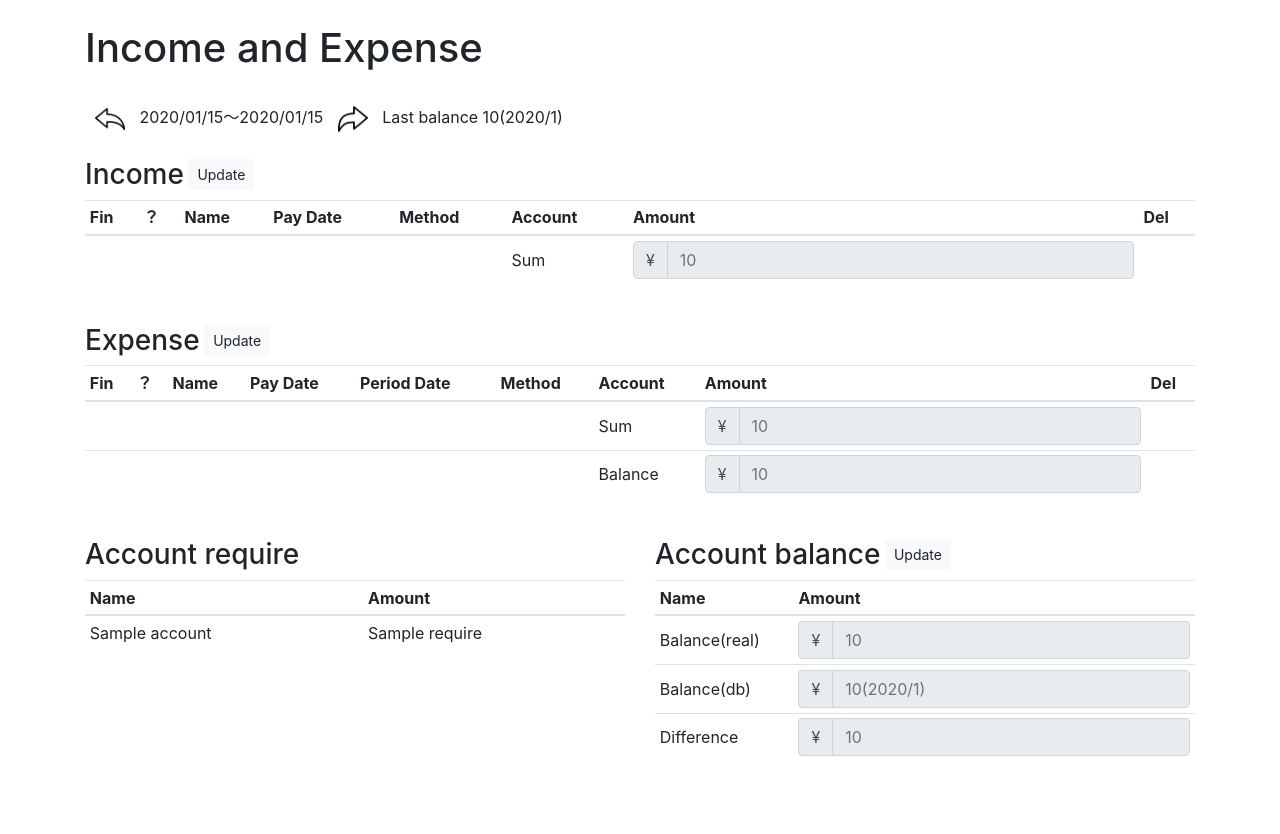
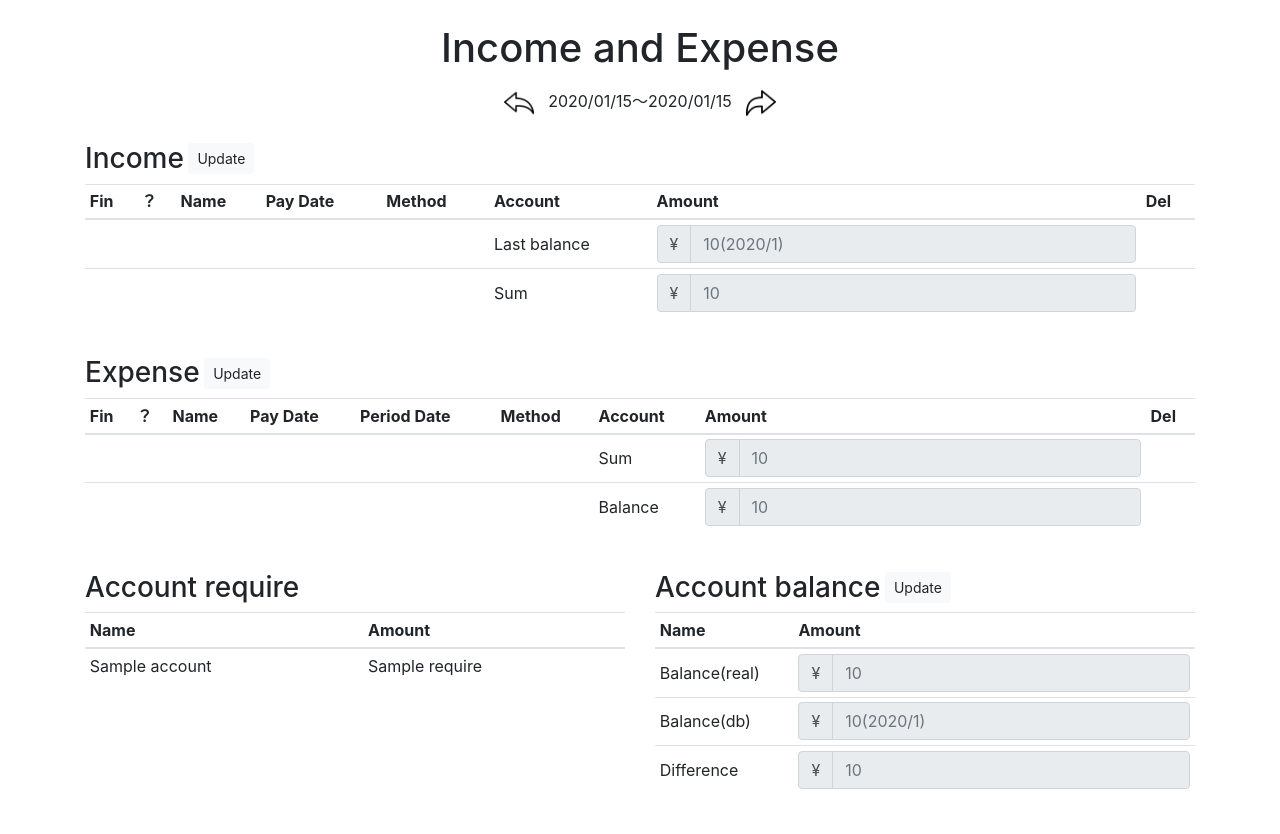
Before and after one commit to anndddooh/income_and_expense, a Django app: template income_and_expense/templates/income_and_expense/index.html in a window 1280 px wide. Before the commit the page ends 756 px from the top, so only its background shows below. Run offline with Django 3.2, Linux system fonts and the light colour scheme; tables that the repository leaves empty hold one stand-in row (values such as "Sample post"); the template is opened without the code that fills it: values that come from a table or form of the project are taken from there, most other values are stand-ins (such as "Sample title", 1, 10 or a date in 2020); some libraries are stand-ins or nearby versions.

Commit message:
スマホレイアウトに対応
フロントを少し変更

```diff
--- a/income_and_expense/templates/income_and_expense/index.html
+++ b/income_and_expense/templates/income_and_expense/index.html
@@ -2,6 +2,7 @@
 <head>
 	<meta charset="utf-8"/>
 	<meta name="viewport" content="initial-scale=1.0; maximum-scale=1.0; width=device-width;">
+
 {% load static %}
 	<link rel="stylesheet" type="text/css" href="{% static 'income_and_expense/style.css' %}">
 
@@ -15,13 +16,13 @@
 </head>
 <body>
 	<div class="container">
-        <div class="row pt-4 pb-4">
+		<div class="row pt-4 pb-2">
 			<div class="col-12">
-                <h1>Income and Expense</h1>
+				<h1 class="text-center">Income and Expense</h1>
 			</div>
 		</div>
 		<div class="row pb-4">
-            <div class="col-12">
+			<div class="col-12 d-inline-block text-center">
 				<a class="arrow" href="{% url 'income_and_expense:table' last_year last_mon %}">
 					<img src="{% static 'income_and_expense/images/previous.png' %}" alt="先月" width="30" height="30">
 				</a>
@@ -31,32 +32,29 @@
 				<a class="arrow" href="{% url 'income_and_expense:table' next_year next_mon %}">
 					<img src="{% static 'income_and_expense/images/next.png' %}" alt="来月" width="30" height="30">
 				</a>
-                    <span>
-                        Last balance {{ last_mon_balance }}
-                    </span>
 			</div>
 		</div>
 		<form action="{% url 'income_and_expense:modify_inc' this_year this_mon %}" method="post">
 			<div class="row align-items-center pb-2">
 				<div class="col-12">
 					<h3 class="d-inline-block align-middle m-auto">Income</h3>
-                    <input type="submit" class="btn btn-light btn-sm" value="Update">
+					<input type="submit" class="btn btn-light btn-sm d-none d-sm-inline" value="Update">
 				</div>
 			</div>
 			<div class="row pb-4">
-                <div class="col-12 table-responsive">
-                    <div class="table-responsive my-table">
+				<div class="col-12">
+					<div class="table-responsive">
 						<table class="table table-sm">
 							<thead>
 								<tr>
-                                    <th class="table_check">Fin</th>
-                                    <th class="table_check">？</th>
-                                    <th class="table_name">Name</th>
-                                    <th class="table_date_income">Pay Date</th>
-                                    <th class="table_method_income">Method</th>
-                                    <th class="table_account">Account</th>
-                                    <th class="table_amount">Amount</th>
-                                    <th class="table_check">Del</th>
+									<th>Fin</th>
+									<th class="d-none d-sm-table-cell">？</th>
+									<th>Name</th>
+									<th class="d-none d-sm-table-cell">Pay Date</th>
+									<th class="d-none d-sm-table-cell">Method</th>
+									<th class="d-none d-sm-table-cell">Account</th>
+									<th>Amount</th>
+									<th class="d-none d-sm-table-cell">Del</th>
 								</tr>
 							</thead>
 							<tbody>
@@ -64,13 +62,13 @@
 									{{ inc_form.media }}
 								<tr>
 									<td class="align-middle">{{ inc_form.done }}</td>
-                                    <td class="align-middle">{{ inc_form.undecided }}</td>
+									<td class="align-middle d-none d-sm-table-cell">{{ inc_form.undecided }}</td>
 									<td class="align-middle">
 										{{ inc_form.name|add_class:"form-control" }}
 									</td>
-                                    <td class="align-middle">{{ inc_form.pay_date }}</td>
-                                    <td class="align-middle">{{ inc_form.method|add_class:"form-control" }}</td>
-                                    <td class="align-middle">
+									<td class="align-middle d-none d-sm-table-cell">{{ inc_form.pay_date }}</td>
+									<td class="align-middle d-none d-sm-table-cell">{{ inc_form.method|add_class:"form-control" }}</td>
+									<td class="align-middle d-none d-sm-table-cell">
 										{% for inc in incs %}
 											{% ifequal inc.id inc_form.id.value %}
 												{{ inc.method.account }}
@@ -85,17 +83,34 @@
 											{{ inc_form.amount|add_class:"form-control" }}
 										</div>
 									</td>
-                                    <td class="align-middle">{{ inc_form.DELETE }}</td>
+									<td class="align-middle d-none d-sm-table-cell"><p class="">{{ inc_form.DELETE }}</p></td>
 								</tr>
 									{% for hidden_field in inc_form.hidden_fields %}
 										{{ hidden_field }}
 									{% endfor %}
 								{% endfor %}
 								<tr>
+									<td class="d-none d-sm-table-cell"></td>
+									<td class="d-none d-sm-table-cell"></td>
+									<td class="d-none d-sm-table-cell"></td>
+									<td class="d-none d-sm-table-cell"></td>
 									<td></td>
-                                    <td></td>
-                                    <td></td>
-                                    <td></td>
+									<td class="align-middle">Last balance</td>
+									<td class="align-middle">
+										<div class="input-group">
+											<div class="input-group-prepend">
+												<div class="input-group-text">¥</div>
+											</div>
+											<input class="form-control" type="text" placeholder="{{ last_mon_balance }}" readonly>
+										</div>
+									</td>
+									<td class="d-none d-sm-table-cell"></td>
+								</tr>
+								<tr>
+									<td class="d-none d-sm-table-cell"></td>
+									<td class="d-none d-sm-table-cell"></td>
+									<td class="d-none d-sm-table-cell"></td>
+									<td class="d-none d-sm-table-cell"></td>
 									<td></td>
 									<td class="align-middle">Sum</td>
 									<td class="align-middle">
@@ -106,7 +121,7 @@
 											<input class="form-control" type="text" placeholder="{{ inc_sum }}" readonly>
 										</div>
 									</td>
-                                    <td></td>
+									<td class="d-none d-sm-table-cell"></td>
 								</tr>
 							</tbody>
 						</table>
@@ -120,24 +135,24 @@
 			<div class="row pb-2">
 				<div class="col-12">
 					<h3 class="d-inline-block align-middle m-auto">Expense</h3>
-                    <input type="submit" class="btn btn-light btn-sm" value="Update">
+					<input type="submit" class="btn btn-light btn-sm d-none d-sm-inline" value="Update">
 				</div>
 			</div>
 			<div class="row pb-4">
-                <div class="col-12 table-responsive">
-                    <div class="table-responsive my-table">
+				<div class="col-12">
+					<div class="table-responsive">
 						<table class="table table-sm">
 							<thead>
 								<tr>
-                                    <th class="table_check">Fin</th>
-                                    <th class="table_check">？</th>
-                                    <th class="table_name">Name</th>
-                                    <th class="table_date_expense">Pay Date</th>
-                                    <th class="table_date_expense">Period Date</th>
-                                    <th class="table_method_expense">Method</th>
-                                    <th class="table_account">Account</th>
-                                    <th class="table_amount">Amount</th>
-                                    <th class="table_check">Del</th>
+									<th>Fin</th>
+									<th class="d-none d-sm-table-cell">？</th>
+									<th>Name</th>
+									<th class="d-none d-sm-table-cell">Pay Date</th>
+									<th class="d-none d-sm-table-cell">Period Date</th>
+									<th class="d-none d-sm-table-cell">Method</th>
+									<th class="d-none d-sm-table-cell">Account</th>
+									<th>Amount</th>
+									<th class="d-none d-sm-table-cell">Del</th>
 								</tr>
 							</thead>
 							<tbody>
@@ -145,12 +160,12 @@
 									{{ exp_form.media }}
 								<tr>
 									<td class="align-middle">{{ exp_form.done }}</td>
-                                    <td class="align-middle">{{ exp_form.undecided }}</td>
+									<td class="align-middle d-none d-sm-table-cell">{{ exp_form.undecided }}</td>
 									<td class="align-middle">{{ exp_form.name|add_class:"form-control" }}</td>
-                                    <td class="align-middle">{{ exp_form.pay_date }}</td>
-                                    <td class="align-middle">{{ exp_form.period_date }}</td>
-                                    <td class="align-middle">{{ exp_form.method|add_class:"form-control" }}</td>
-                                    <td class="align-middle">
+									<td class="align-middle d-none d-sm-table-cell">{{ exp_form.pay_date }}</td>
+									<td class="align-middle d-none d-sm-table-cell">{{ exp_form.period_date }}</td>
+									<td class="align-middle d-none d-sm-table-cell">{{ exp_form.method|add_class:"form-control" }}</td>
+									<td class="align-middle d-none d-sm-table-cell">
 										{% for exp in exps %}
 											{% ifequal exp.id exp_form.id.value %}
 												{{ exp.method.account }}
@@ -165,18 +180,18 @@
 											{{ exp_form.amount|add_class:"form-control" }}
 										</div>
 									</td>
-                                    <td class="align-middle">{{ exp_form.DELETE }}</td>
+									<td class="align-middle d-none d-sm-table-cell">{{ exp_form.DELETE }}</td>
 								</tr>
 									{% for hidden_field in exp_form.hidden_fields %}
 										{{ hidden_field }}
 									{% endfor %}
 								{% endfor %}
 								<tr>
-                                    <td></td>
-                                    <td></td>
-                                    <td></td>
-                                    <td></td>
-                                    <td></td>
+									<td class="d-none d-sm-table-cell"></td>
+									<td class="d-none d-sm-table-cell"></td>
+									<td class="d-none d-sm-table-cell"></td>
+									<td class="d-none d-sm-table-cell"></td>
+									<td class="d-none d-sm-table-cell"></td>
 									<td></td>
 									<td class="align-middle">Sum</td>
 									<td class="align-middle">
@@ -190,11 +205,11 @@
 									<td></td>
 								</tr>
 								<tr>
-                                    <td></td>
-                                    <td></td>
-                                    <td></td>
-                                    <td></td>
-                                    <td></td>
+									<td class="d-none d-sm-table-cell"></td>
+									<td class="d-none d-sm-table-cell"></td>
+									<td class="d-none d-sm-table-cell"></td>
+									<td class="d-none d-sm-table-cell"></td>
+									<td class="d-none d-sm-table-cell"></td>
 									<td></td>
 									<td class="align-middle">Balance</td>
 									<td class="align-middle">
@@ -215,18 +230,16 @@
 				</div>
 			</div>
 	</form>
-        <form action="{% url 'income_and_expense:modify_balance' this_year this_mon %}" method="post">
+	<div class="row pb-4">
+		<div class="col-md-6 col-12">
 			<div class="row pb-2">
-                <div class="col-6">
+				<div class="col-12">
 					<h3 class="d-inline-block align-middle m-auto">Account require</h3>
 				</div>
-                <div class="col-6">
-                    <h3 class="d-inline-block align-middle m-auto">Account balance</h3>
-                    <input type="submit" class="btn btn-light btn-sm" value="Update">
 			</div>
-            </div>
-            <div class="row pb-4">
-                <div class="col-6 table-responsive">
+			<div class="row">
+				<div class="col-12">
+					<div class="table-responsive">
 						<table class="table table-sm">
 							<thead>
 								<tr>
@@ -244,7 +257,20 @@
 							</tbody>
 						</table>
 					</div>
-                <div class="col-6 table-responsive">
+				</div>
+			</div>
+		</div>
+		<div class="col-md-6 col-12">
+			<form action="{% url 'income_and_expense:modify_balance' this_year this_mon %}" method="post">
+				<div class="row pb-2">
+					<div class="col-12">
+						<h3 class="d-inline-block align-middle m-auto">Account balance</h3>
+						<input type="submit" class="btn btn-light btn-sm d-none d-sm-inline" value="Update">
+					</div>
+				</div>
+				<div class="row">
+					<div class="col-12">
+						<div class="table-responsive">
 							<table class="table table-sm">
 								<thead>
 									<tr>
@@ -314,6 +340,8 @@
 							{% csrf_token %}
 						</div>
 					</div>
+				</div>
 			</form>
 		</div>
+	</div>
 </body>
--- a/income_and_expense/views.py
+++ b/income_and_expense/views.py
@@ -397,7 +397,7 @@ def table(request, year, month):
         'last_mon': last_mon,
         'next_year': next_year,
         'next_mon': next_mon,
-        'last_mon_balance': "¥{:,}".format(last_mon_balance),
+        'last_mon_balance': last_mon_balance,
         'incs': this_month_incs,
         'exps': this_month_exps,
         'inc_forms': this_month_inc_forms,
```
Lines whose indentation alone changed are shown as unchanged.
